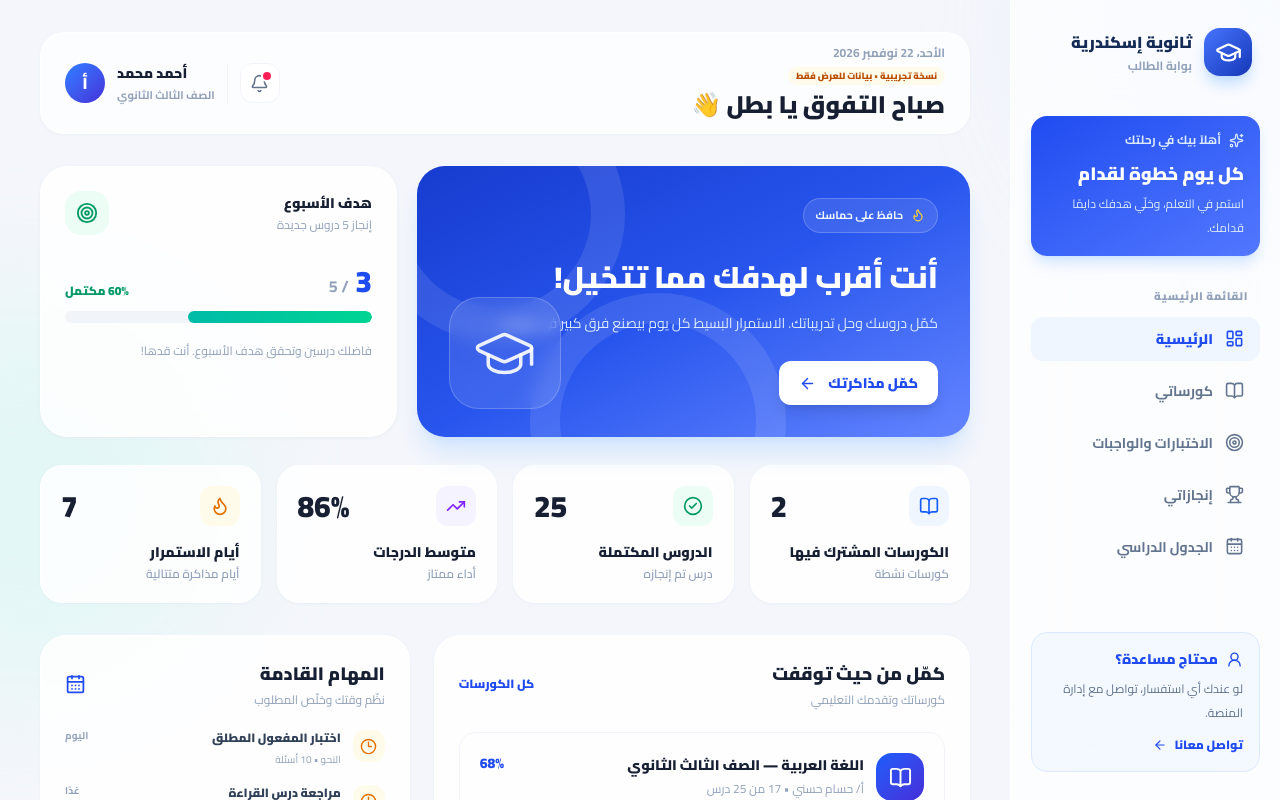
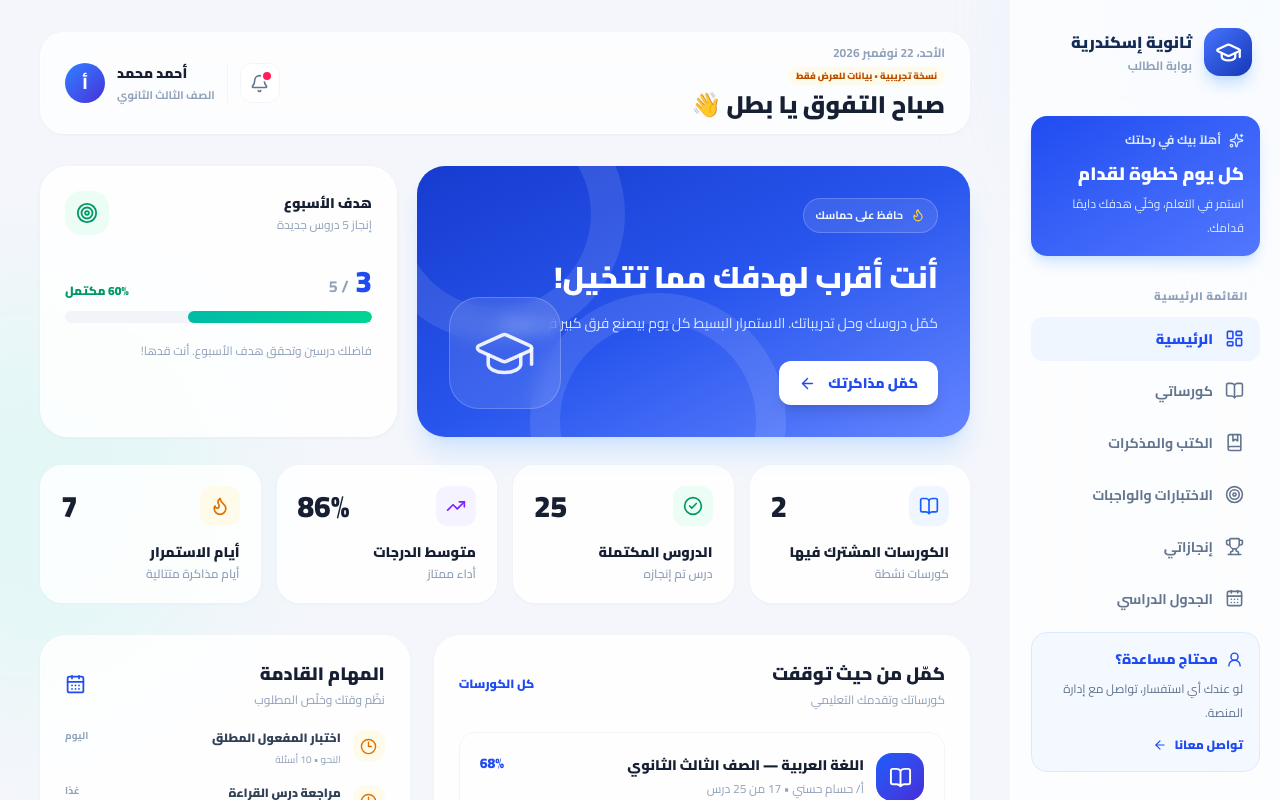
Before and after one commit to Nour2013hossam/hossam-platform, a Next.js app: page /student in a window 1280 px wide. Shown: the top 800 px of the page. Built offline with nearby package versions, Linux system fonts and the light colour scheme.

Commit message:
Add books library link to student dashboard

```diff
--- a/src/app/student/page.tsx
+++ b/src/app/student/page.tsx
@@ -3,6 +3,7 @@ import {
   ArrowLeft,
   Bell,
   BookOpen,
+  BookMarked,
   CalendarDays,
   CheckCircle2,
   Clock3,
@@ -83,6 +84,9 @@ export default function StudentDashboard() {
             </Link>
             <Link href="/courses" className="flex items-center gap-3 rounded-xl px-4 py-3 text-sm font-bold text-slate-500 transition hover:bg-slate-50 hover:text-[#204bf0]">
               <BookOpen size={19} /> كورساتي
+            </Link>
+            <Link href="/books" className="flex items-center gap-3 rounded-xl px-4 py-3 text-sm font-bold text-slate-500 transition hover:bg-slate-50 hover:text-[#204bf0]">
+              <BookMarked size={19} /> الكتب والمذكرات
             </Link>
             <Link href="/student" className="flex items-center gap-3 rounded-xl px-4 py-3 text-sm font-bold text-slate-500 transition hover:bg-slate-50 hover:text-[#204bf0]">
               <Target size={19} /> الاختبارات والواجبات
```
